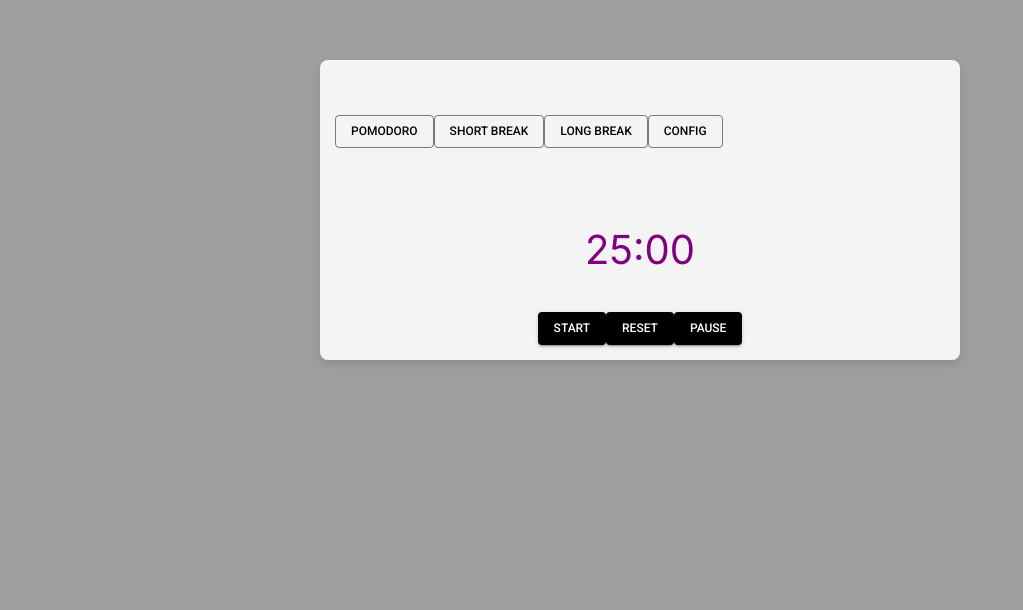
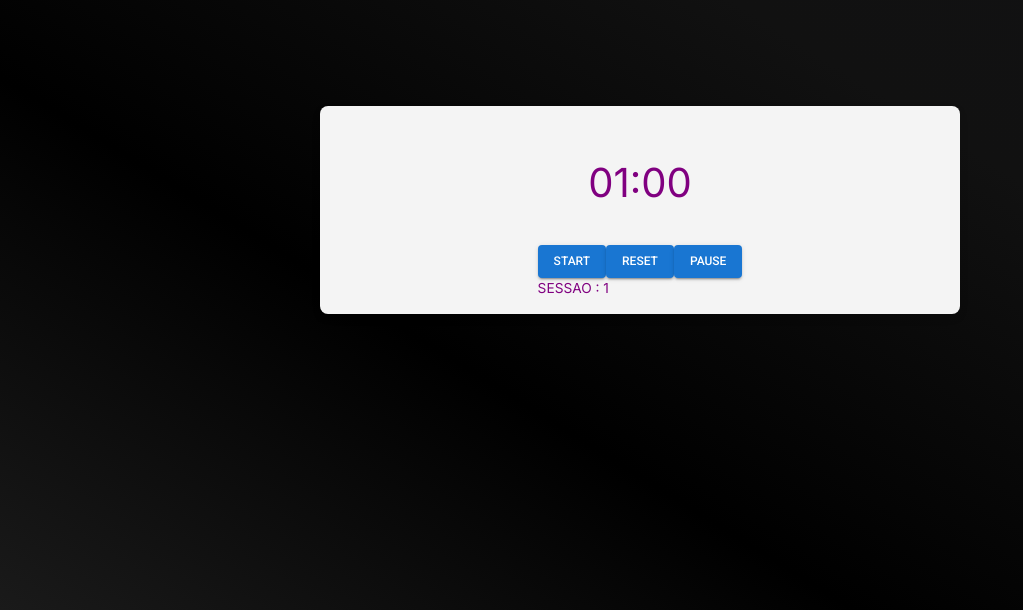
Before and after one commit to MarcioSardou/pomodoro-clock, a Next.js app: page / in a window 1280 px wide. Shown: the part 190-800 px from the top of the page, without its empty margins (0-1023 px from the left). Built offline with nearby package versions, Linux system fonts and the light colour scheme.

Commit message:
removendo codigo antigo e comecando nova saga nesse projeto

```diff
--- a/src/components/Timer.tsx
+++ b/src/components/Timer.tsx
@@ -1,8 +1,8 @@
 'use client'
 import React, { useEffect, useRef, useState } from 'react'
 import Button from '@mui/material/Button'
-import { useTimerStore } from '@store/index'
-import { TimerSelector } from './TimerSelector'
+import { useMinutesStore } from '@store/minutes'
+import { useSessionStore } from '@store/sessions'
 
 const formatTime = (seconds: number) => {
   const minutes = Math.floor(seconds / 60)
@@ -13,7 +13,8 @@ const formatTime = (seconds: number) => {
 }
 
 export const Timer: React.FC = () => {
-  const { minutes } = useTimerStore()
+  const { minutes } = useMinutesStore()
+  const { sessions } = useSessionStore()
 
   const [timeLeft, setTimeLeft] = useState(minutes * 60) // 25 minutes in seconds
   const [isRunning, setIsRunning] = useState(false)
@@ -90,8 +91,6 @@ export const Timer: React.FC = () => {
 
   return (
     <section>
-      <TimerSelector />
-
       <div style={{ fontSize: '40px', margin: '2rem' }}>
         {formatTime(timeLeft)}
       </div>
@@ -106,6 +105,8 @@ export const Timer: React.FC = () => {
         <Button variant="contained" onClick={handlePause}>
           Pause
         </Button>
+
+        <p>SESSAO : {sessions}</p>
       </div>
     </section>
   )
--- a/src/components/TimerSelector.tsx
+++ b/src/components/TimerSelector.tsx
@@ -1,25 +1,12 @@
 import { Grid, Button } from '@mui/material'
-import { TimerType, useTimerStore } from '@store/index'
+import { useMinutesStore } from '@store/minutes'
 import React from 'react'
 
 export const TimerSelector: React.FC = () => {
-  const { setTimerType, updateMinutes } = useTimerStore()
-
-  function handleTimerMode(timerType: TimerType) {
-    setTimerType(timerType)
-  }
+  const { updateMinutes } = useMinutesStore()
 
   return (
     <Grid container margin={5}>
-      <Button variant="outlined" onClick={() => handleTimerMode('pomodoro')}>
-        Pomodoro
-      </Button>
-      <Button variant="outlined" onClick={() => handleTimerMode('break')}>
-        Short Break
-      </Button>
-      <Button variant="outlined" onClick={() => handleTimerMode('longBreak')}>
-        Long Break
-      </Button>
       <Button variant="outlined" onClick={() => updateMinutes(30)}>
         CONFIG
       </Button>
--- a/src/globals.css
+++ b/src/globals.css
@@ -21,6 +21,13 @@ main {
   align-items: center;
   width: 100%;
   box-sizing: border-box;
+  background-image: linear-gradient(
+    to bottom left,
+    #121214,
+    #111,
+    #000,
+    #1a1a1a
+  );
 }
 
 section {
@@ -31,7 +38,7 @@ section {
   justify-content: center;
   flex-direction: column;
   align-items: center;
-  background-color: #f4f4f4; /* Cor de fundo */
+  background-color: #f4f4f4;
   border-radius: 8px; /* Bordas arredondadas */
   box-shadow: 0 4px 8px rgba(0, 0, 0, 0.1); /* Adiciona uma sombra leve */
   color: purple;
--- a/src/store/index.tsx
+++ /dev/null
@@ -1,23 +0,0 @@
-import { create } from 'zustand'
-
-export type TimerType = 'pomodoro' | 'break' | 'longBreak'
-
-interface TimerState {
-  minutes: number
-  type: TimerType
-  setTimerType: (type: TimerType) => void
-}
-
-type Action = {
-  updateMinutes: (minutes: TimerState['minutes']) => void
-}
-
-export const useTimerStore = create<TimerState & Action>((set, get) => ({
-  minutes: 25,
-  type: 'pomodoro',
-  setTimerType: (type) => {
-    const time = type === 'pomodoro' ? 25 : type === 'break' ? 5 : 15
-    set({ type, minutes: time })
-  },
-  updateMinutes: (minutes) => set(() => ({ minutes: minutes }))
-}))
--- /dev/null
+++ b/src/store/minutes.tsx
@@ -0,0 +1,14 @@
+import { create } from 'zustand'
+
+interface TimerState {
+  minutes: number
+}
+
+type Action = {
+  updateMinutes: (minutes: TimerState['minutes']) => void
+}
+
+export const useMinutesStore = create<TimerState & Action>((set, get) => ({
+  minutes: 1,
+  updateMinutes: (minutes) => set(() => ({ minutes: minutes }))
+}))
--- /dev/null
+++ b/src/store/sessions.tsx
@@ -0,0 +1,19 @@
+import { create } from 'zustand'
+
+interface SessionState {
+  sessions: number
+}
+
+type Action = {
+  updateSession: () => void
+  resetSession: () => void
+}
+
+export const useSessionStore = create<SessionState & Action>((set, get) => ({
+  sessions: 1,
+  //valor inicial da sessao
+
+  updateSession: () => set((state) => ({ sessions: state.sessions + 1 })),
+
+  resetSession: () => set(() => ({ sessions: 1 }))
+}))
--- a/theme/ThemeRegistry.tsx
+++ b/theme/ThemeRegistry.tsx
@@ -19,15 +19,6 @@ const themeOptions: ThemeOptions = {
     fontFamily: roboto.style.fontFamily
   },
   palette: {
-    primary: {
-      main: '#000'
-    },
-    secondary: {
-      main: '#78f5f3'
-    },
-    background: {
-      default: colors.grey[500]
-    },
     text: {
       primary: colors.common.white
     }
```
